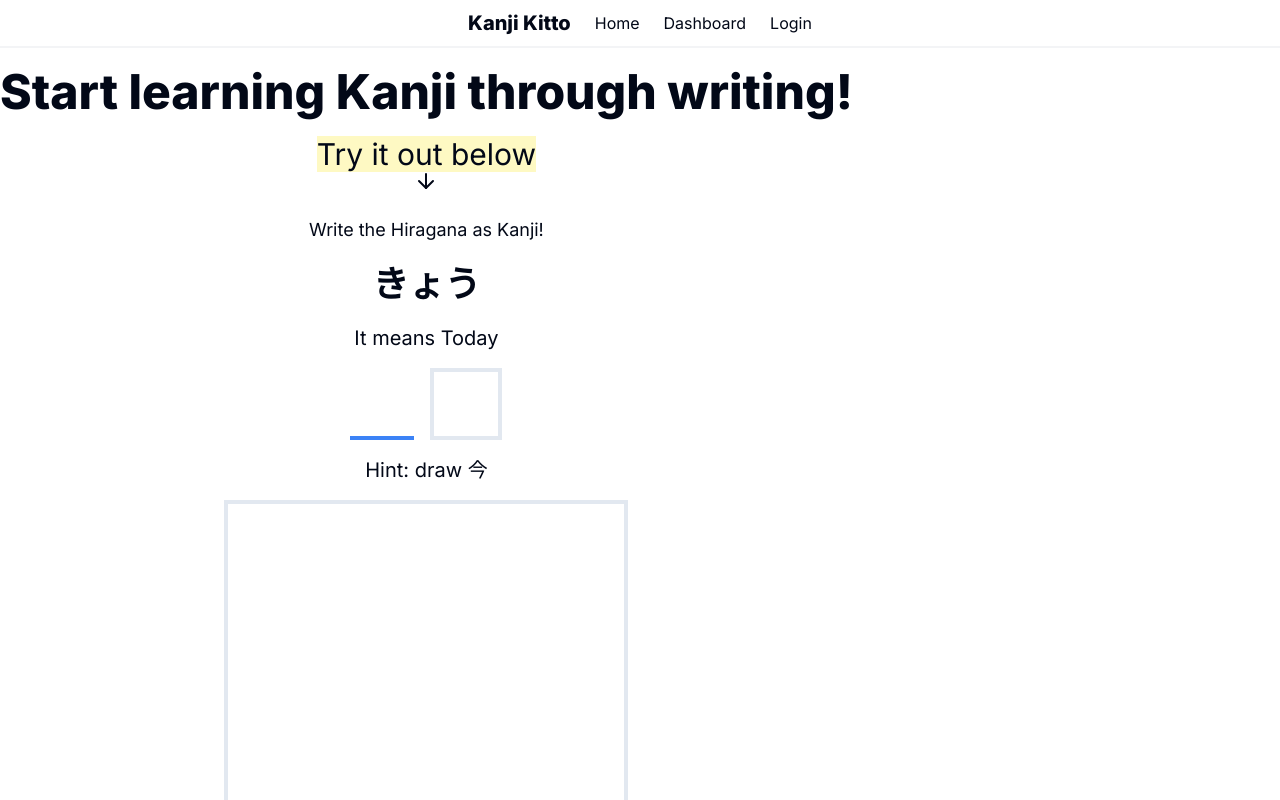
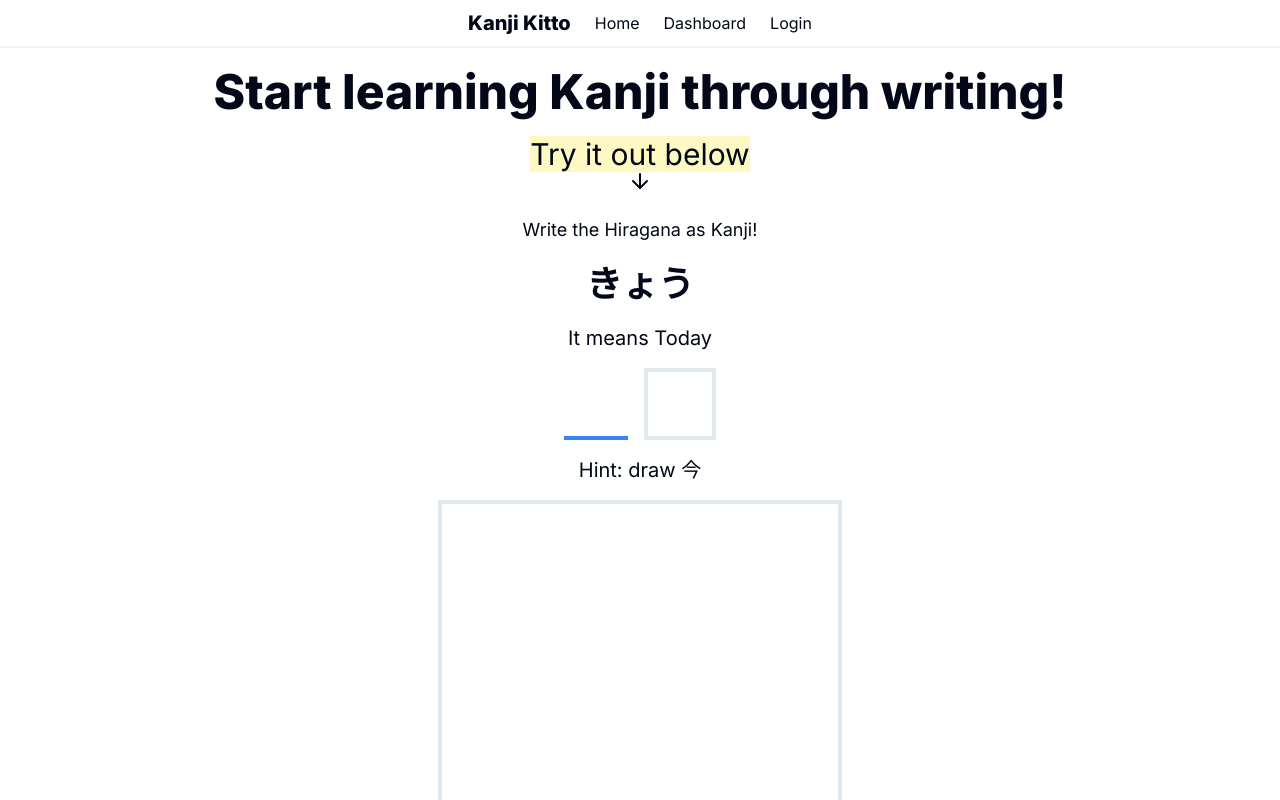
Before and after one commit to benbousquet/kanjikitto, a Next.js app: page / in a window 1280 px wide. Shown: the top 800 px of the page. Built offline with nearby package versions, Linux system fonts and the light colour scheme.

Commit message:
fixed non centered homepage

```diff
--- a/app/page.tsx
+++ b/app/page.tsx
@@ -9,7 +9,7 @@
   };
   return (
     <main>
-      <div className="flex flex-col max-w-fit">
+      <div className="flex flex-col">
         <h1 className="text-5xl text-center font-extrabold py-5 flex-wrap">
           Start learning Kanji through writing!
         </h1>
```
